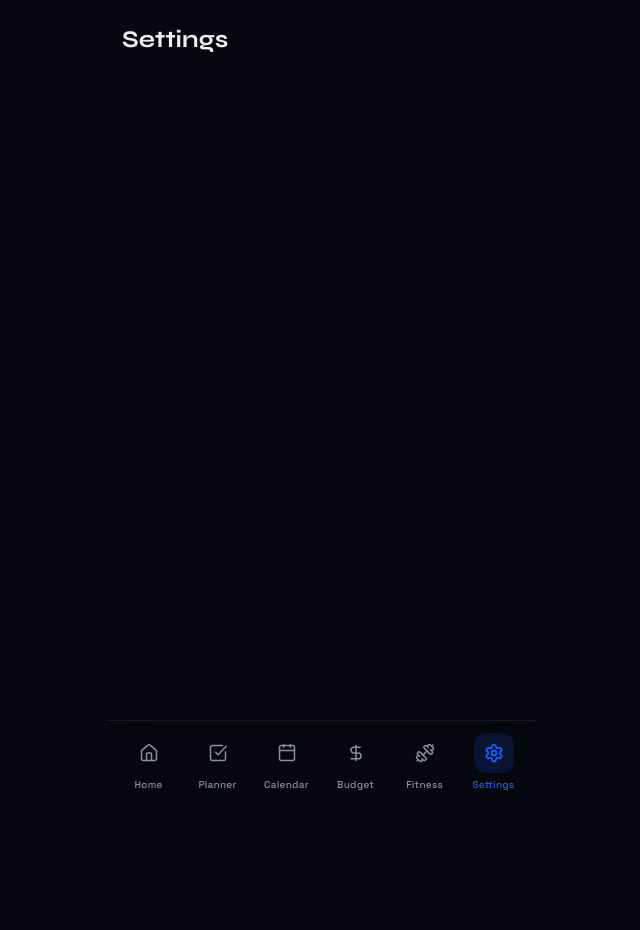
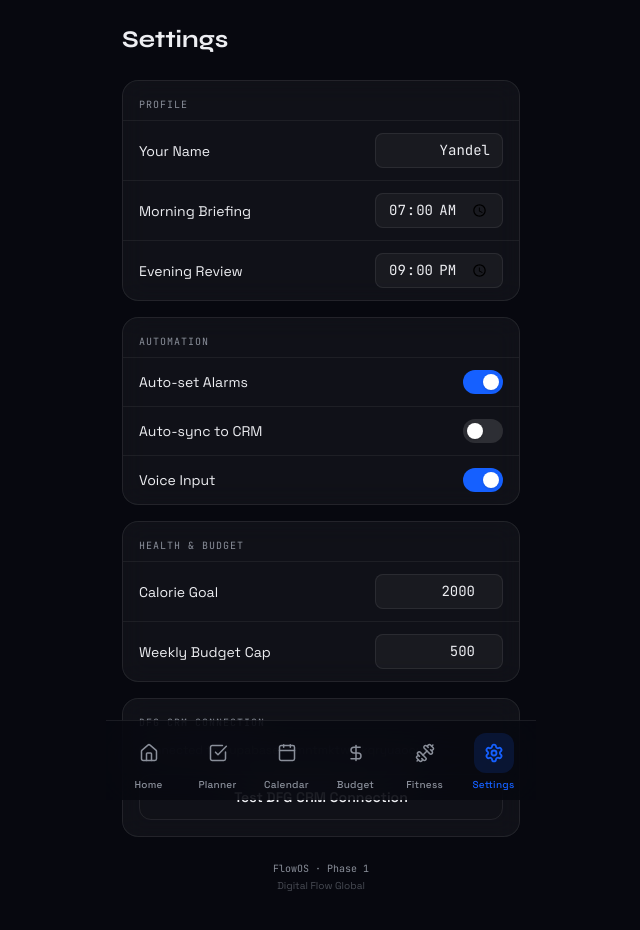
Before and after one commit to yperez-dfg/flow-os, a Next.js app: page /settings in a window 1280 px wide. Shown: the top 930 px of the page, without its empty margins (319-959 px from the left). Before the commit the page ends 800 px from the top, so only its background shows below. Built offline with nearby package versions, Linux system fonts and the light colour scheme.

Commit message:
feat: Settings tab — user preferences, toggle switches, Supabase connection test
Co-Authored-By: Claude Sonnet 4.6 <noreply@anthropic.com>

```diff
--- a/app/(app)/settings/page.tsx
+++ b/app/(app)/settings/page.tsx
@@ -1,7 +1,10 @@
+import SettingsForm from '@/components/settings/SettingsForm'
+
 export default function SettingsPage() {
   return (
     <div className="px-4 pt-6 pb-4">
-      <h1 className="font-display text-2xl font-bold">Settings</h1>
+      <h1 className="font-display text-2xl font-bold mb-6">Settings</h1>
+      <SettingsForm />
     </div>
   )
 }
--- /dev/null
+++ b/components/settings/SettingsForm.tsx
@@ -0,0 +1,203 @@
+'use client'
+import { useState } from 'react'
+import { useSettingsStore } from '@/store/settings'
+import { sb } from '@/lib/supabase'
+import GlassCard from '@/components/ui/GlassCard'
+import { CheckCircle, XCircle, Loader2 } from 'lucide-react'
+
+type CRMStatus = 'idle' | 'loading' | 'ok' | 'error'
+
+export default function SettingsForm() {
+  const {
+    userName,
+    morningBriefTime,
+    eveningReviewTime,
+    autoAlarm,
+    autoCRMSync,
+    voiceInput,
+    calorieGoal,
+    weeklyBudgetCap,
+    setSetting,
+    setUserName,
+  } = useSettingsStore()
+
+  const [crmStatus, setCrmStatus] = useState<CRMStatus>('idle')
+
+  const testCRM = async () => {
+    setCrmStatus('loading')
+    try {
+      const { error } = await sb.from('leads').select('id').limit(1)
+      setCrmStatus(error ? 'error' : 'ok')
+    } catch {
+      setCrmStatus('error')
+    }
+    setTimeout(() => setCrmStatus('idle'), 4000)
+  }
+
+  return (
+    <div className="space-y-4">
+      {/* Profile */}
+      <GlassCard className="p-0 divide-y divide-white/[0.06]">
+        <div className="px-4 pt-4 pb-2">
+          <p className="text-[10px] font-mono uppercase tracking-widest text-[#8a8f9a]">
+            Profile
+          </p>
+        </div>
+        <SettingRow label="Your Name">
+          <input
+            className="settings-input"
+            value={userName}
+            onChange={(e) => setUserName(e.target.value)}
+            placeholder="Yandel"
+          />
+        </SettingRow>
+        <SettingRow label="Morning Briefing">
+          <input
+            type="time"
+            className="settings-input"
+            value={morningBriefTime}
+            onChange={(e) => setSetting('morningBriefTime', e.target.value)}
+          />
+        </SettingRow>
+        <SettingRow label="Evening Review">
+          <input
+            type="time"
+            className="settings-input"
+            value={eveningReviewTime}
+            onChange={(e) => setSetting('eveningReviewTime', e.target.value)}
+          />
+        </SettingRow>
+      </GlassCard>
+
+      {/* Automation */}
+      <GlassCard className="p-0 divide-y divide-white/[0.06]">
+        <div className="px-4 pt-4 pb-2">
+          <p className="text-[10px] font-mono uppercase tracking-widest text-[#8a8f9a]">
+            Automation
+          </p>
+        </div>
+        <SettingRow label="Auto-set Alarms">
+          <Toggle
+            value={autoAlarm}
+            onChange={(v) => setSetting('autoAlarm', v)}
+          />
+        </SettingRow>
+        <SettingRow label="Auto-sync to CRM">
+          <Toggle
+            value={autoCRMSync}
+            onChange={(v) => setSetting('autoCRMSync', v)}
+          />
+        </SettingRow>
+        <SettingRow label="Voice Input">
+          <Toggle
+            value={voiceInput}
+            onChange={(v) => setSetting('voiceInput', v)}
+          />
+        </SettingRow>
+      </GlassCard>
+
+      {/* Health & Budget */}
+      <GlassCard className="p-0 divide-y divide-white/[0.06]">
+        <div className="px-4 pt-4 pb-2">
+          <p className="text-[10px] font-mono uppercase tracking-widest text-[#8a8f9a]">
+            Health & Budget
+          </p>
+        </div>
+        <SettingRow label="Calorie Goal">
+          <input
+            type="number"
+            inputMode="numeric"
+            className="settings-input"
+            value={calorieGoal}
+            onChange={(e) => setSetting('calorieGoal', Number(e.target.value))}
+          />
+        </SettingRow>
+        <SettingRow label="Weekly Budget Cap">
+          <input
+            type="number"
+            inputMode="numeric"
+            className="settings-input"
+            value={weeklyBudgetCap}
+            onChange={(e) => setSetting('weeklyBudgetCap', Number(e.target.value))}
+          />
+        </SettingRow>
+      </GlassCard>
+
+      {/* DFG CRM */}
+      <GlassCard className="p-4">
+        <p className="text-[10px] font-mono uppercase tracking-widest text-[#8a8f9a] mb-3">
+          DFG CRM Connection
+        </p>
+        <p className="text-xs text-[#8a8f9a] mb-4">
+          Connected to Supabase · cmntmktwcrkqryuaocui
+        </p>
+        <button
+          onClick={testCRM}
+          disabled={crmStatus === 'loading'}
+          className="w-full py-3 rounded-xl border border-white/[0.08] text-sm font-semibold
+                     text-[#edeef2] active:scale-95 transition-transform flex items-center
+                     justify-center gap-2 disabled:opacity-60"
+        >
+          {crmStatus === 'loading' && (
+            <Loader2 size={16} className="animate-spin text-[#8a8f9a]" />
+          )}
+          {crmStatus === 'ok' && (
+            <CheckCircle size={16} className="text-[#00d084]" />
+          )}
+          {crmStatus === 'error' && (
+            <XCircle size={16} className="text-[#ff4d6a]" />
+          )}
+          {crmStatus === 'idle' && 'Test DFG CRM Connection'}
+          {crmStatus === 'loading' && 'Testing...'}
+          {crmStatus === 'ok' && 'Connected ✓'}
+          {crmStatus === 'error' && 'Connection failed'}
+        </button>
+      </GlassCard>
+
+      {/* App info */}
+      <div className="text-center pt-2">
+        <p className="text-[10px] font-mono text-[#8a8f9a]">FlowOS · Phase 1</p>
+        <p className="text-[10px] text-[#8a8f9a]/50 mt-0.5">Digital Flow Global</p>
+      </div>
+    </div>
+  )
+}
+
+// --- Sub-components ---
+
+function SettingRow({
+  label,
+  children,
+}: {
+  label: string
+  children: React.ReactNode
+}) {
+  return (
+    <div className="flex items-center justify-between px-4 py-3">
+      <p className="text-sm text-[#edeef2]">{label}</p>
+      {children}
+    </div>
+  )
+}
+
+function Toggle({
+  value,
+  onChange,
+}: {
+  value: boolean
+  onChange: (v: boolean) => void
+}) {
+  return (
+    <button
+      onClick={() => onChange(!value)}
+      className={`w-10 h-6 rounded-full transition-colors relative flex-shrink-0
+        ${value ? 'bg-[#1560FF]' : 'bg-white/[0.12]'}`}
+      aria-label={value ? 'Enabled' : 'Disabled'}
+    >
+      <div
+        className={`absolute top-1 w-4 h-4 bg-white rounded-full shadow transition-transform
+          ${value ? 'translate-x-5' : 'translate-x-1'}`}
+      />
+    </button>
+  )
+}
--- a/styles/globals.css
+++ b/styles/globals.css
@@ -47,4 +47,21 @@
 
   .font-display { font-family: var(--font-display); }
   .font-mono    { font-family: var(--font-mono); }
+
+  .settings-input {
+    background: rgba(255,255,255,0.04);
+    border: 1px solid rgba(255,255,255,0.08);
+    border-radius: 8px;
+    padding: 6px 12px;
+    font-size: 14px;
+    color: #edeef2;
+    outline: none;
+    text-align: right;
+    font-family: var(--font-mono);
+    width: 128px;
+  }
+
+  .settings-input:focus {
+    border-color: rgba(21,96,255,0.5);
+  }
 }
```
